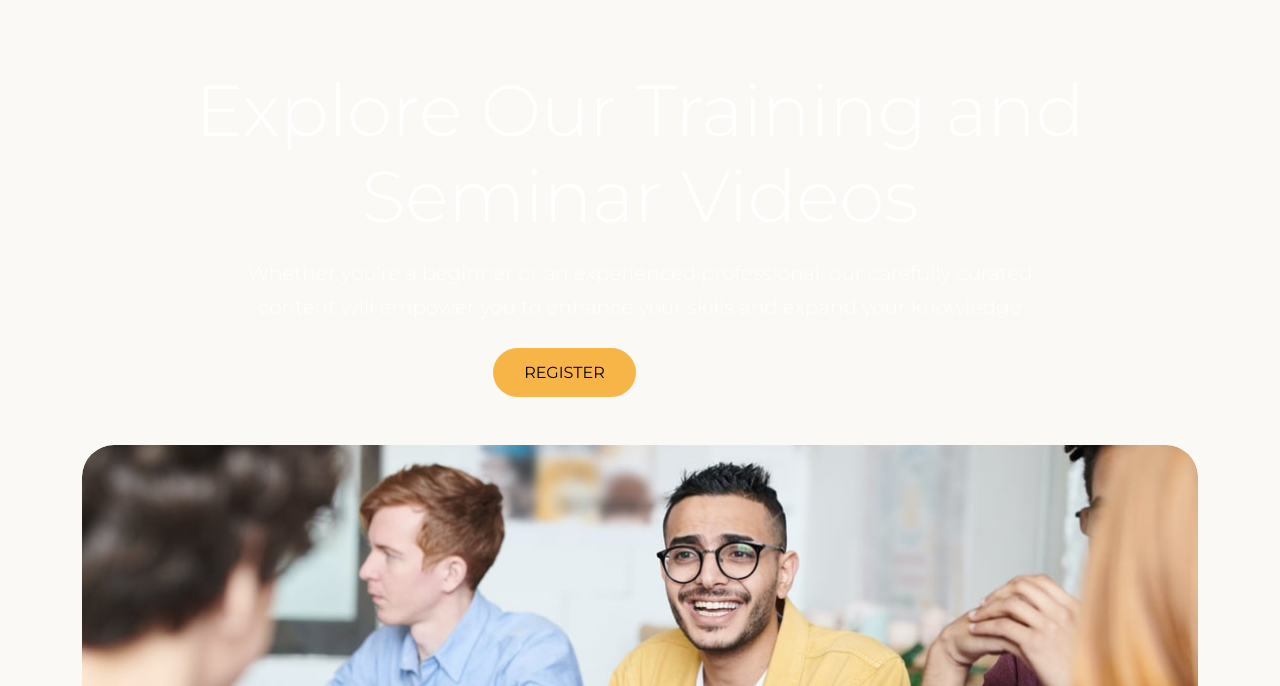
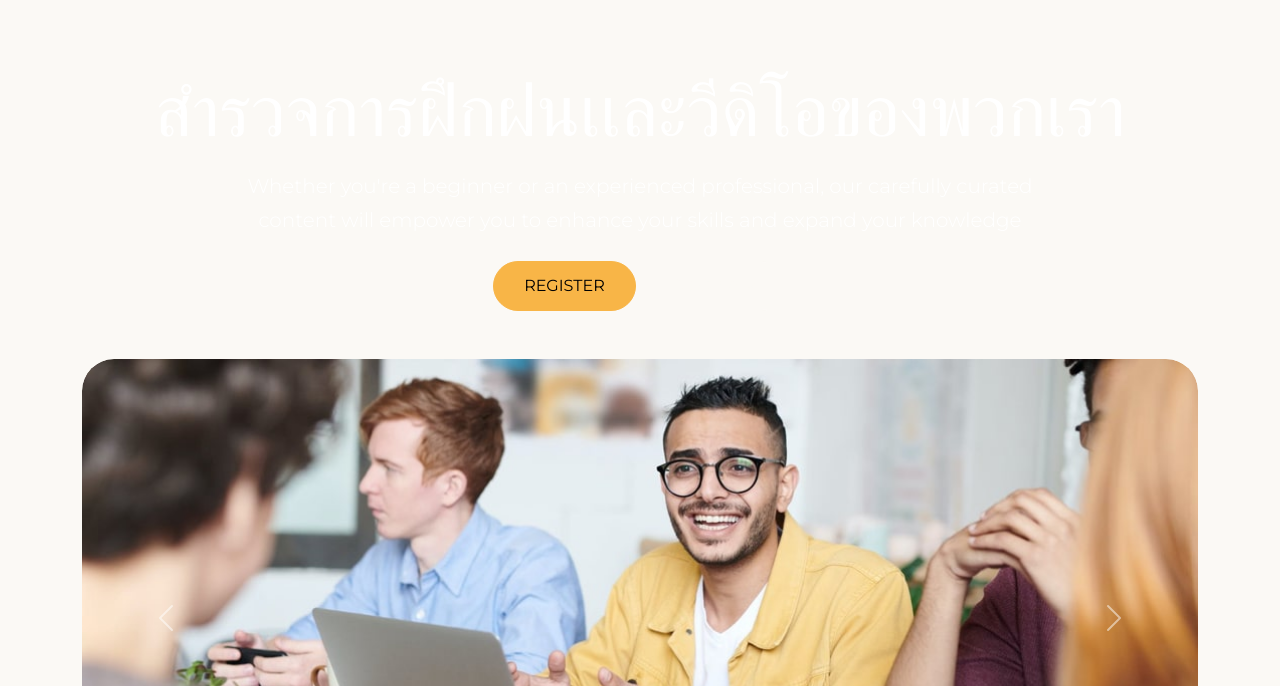
Before and after one commit to Copterxd4497/corsor-website, a website: page index.html in a window 1280 px wide. Shown: the part 77-763 px from the top of the page. Drawn offline with nearby package versions, Linux system fonts and the light colour scheme; files that its build step writes are made by us from their sources.

Commit message:
change title

```diff
--- a/index.html
+++ b/index.html
@@ -70,7 +70,7 @@
       <div class="row mb-5 text-center">
         <div class="col-12 text-container">
           <h1 class="display-2 text-white mt-3">
-            Explore Our Training and Seminar Videos
+            สำรวจการฝึกฝนเเละวีดิโอของพวกเรา
           </h1>
           <p class="lead text-white w-75 m-auto mb-4">
             Whether you're a beginner or an experienced professional, our
```
